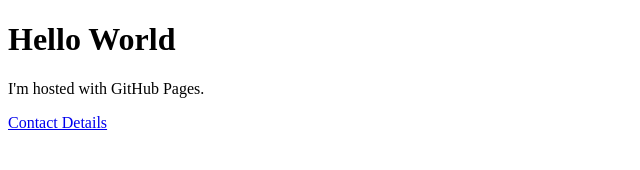
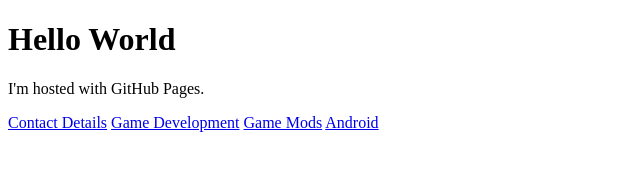
Before and after one commit to JasonWi11iams/JasonWi11iams.github.io, a plain HTML site: page index.html in a window 1280 px wide. Shown: the whole page, without its empty margins (0-640 px from the left). Drawn offline with Linux system fonts and the light colour scheme.

Commit message:
Added new pages

```diff
--- a/index.html
+++ b/index.html
@@ -4,6 +4,9 @@
 <body>
 <h1>Hello World</h1>
 <p>I'm hosted with GitHub Pages.</p>
-<a href="/about/Contact Details.html">Contact Details</a>
+<a href="/about/contactdetails.html">Contact Details</a>
+<a href="/games/games.html">Game Development</a>
+<a href="/mods/mods.html">Game Mods</a>
+<a href="/mobile/mobile.html">Android</a>
 </body>
 </html>
```
Also changed, not shown: about/contactdetails.html (renamed from about/Contact Details.html), games/games.html (added), mobile/mobile.html (added), mods/mods.html (added).
